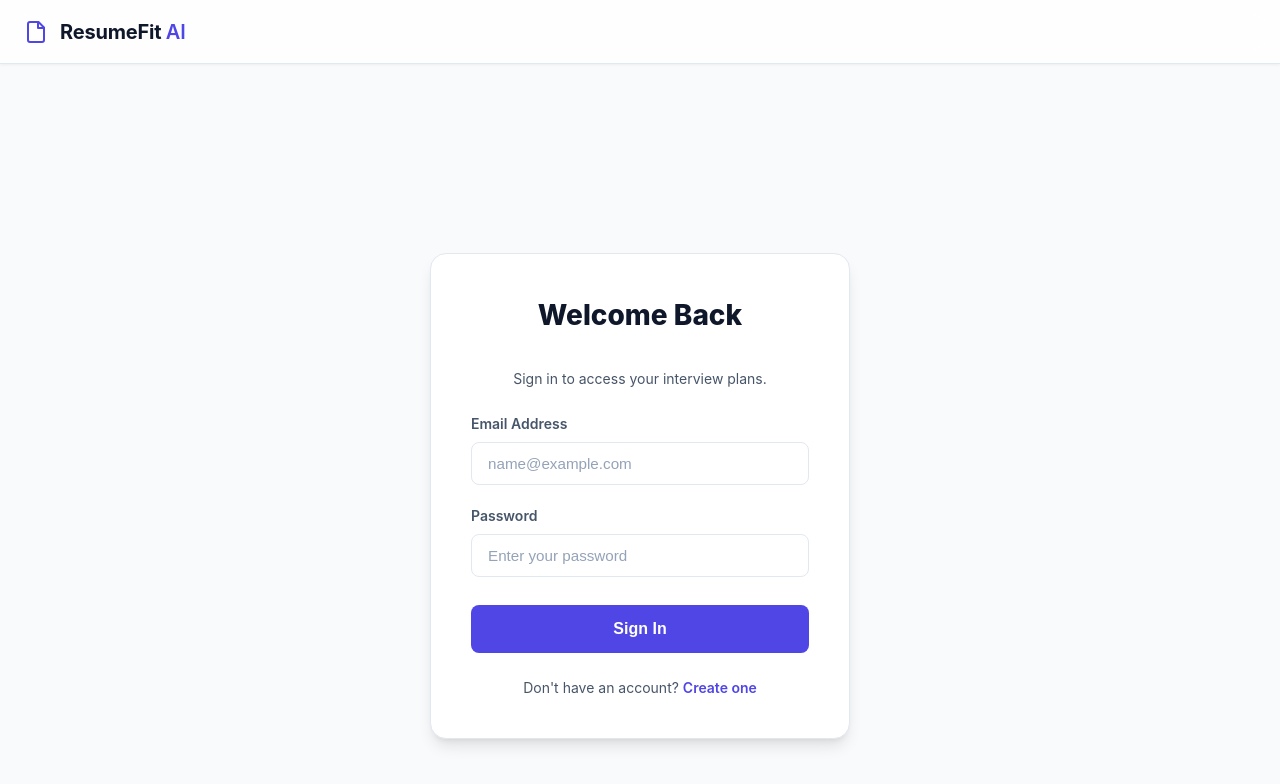
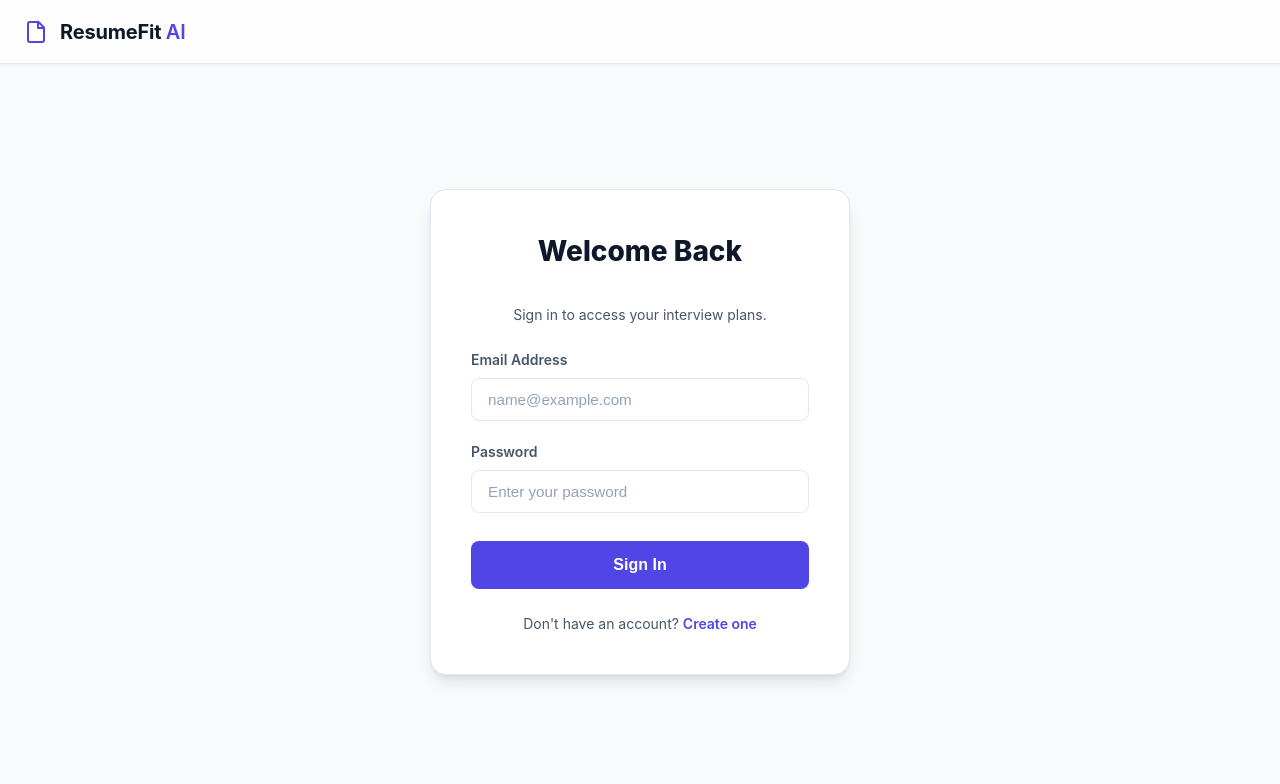
Before and after one commit to sumit4261/ResumeFitAi, a React (Vite) app in the folder Frontend/: page /login in a window 1280 px wide. Shown: the top 784 px of the page. Built offline with nearby package versions, Linux system fonts and the light colour scheme; no server answers.

Commit message:
fix: remove unnecessary scroll on Login and Register pages

```diff
--- a/Frontend/src/features/auth/auth.form.scss
+++ b/Frontend/src/features/auth/auth.form.scss
@@ -1,5 +1,5 @@
 main {
-  min-height: 100vh;
+  min-height: calc(100vh - 64px - 4rem);
   width: 100%;
   display: flex;
   justify-content: center;
```
